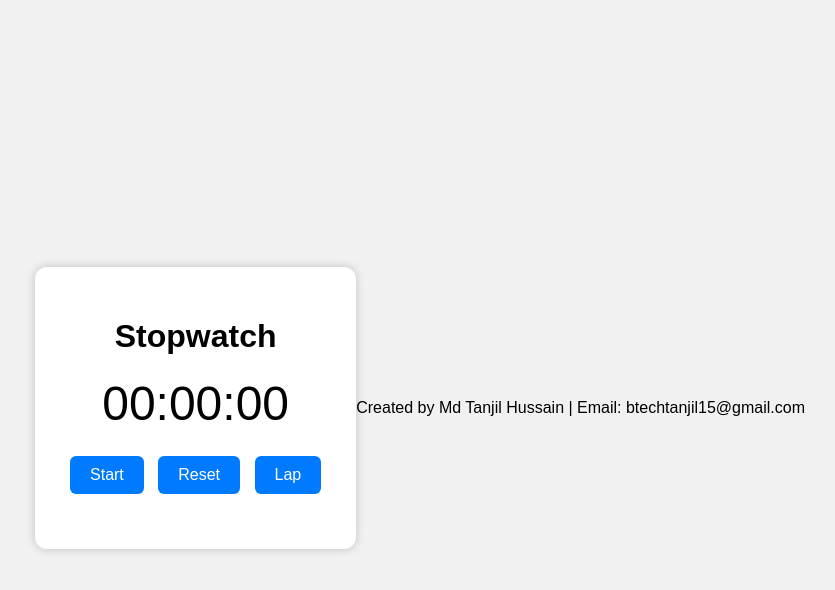
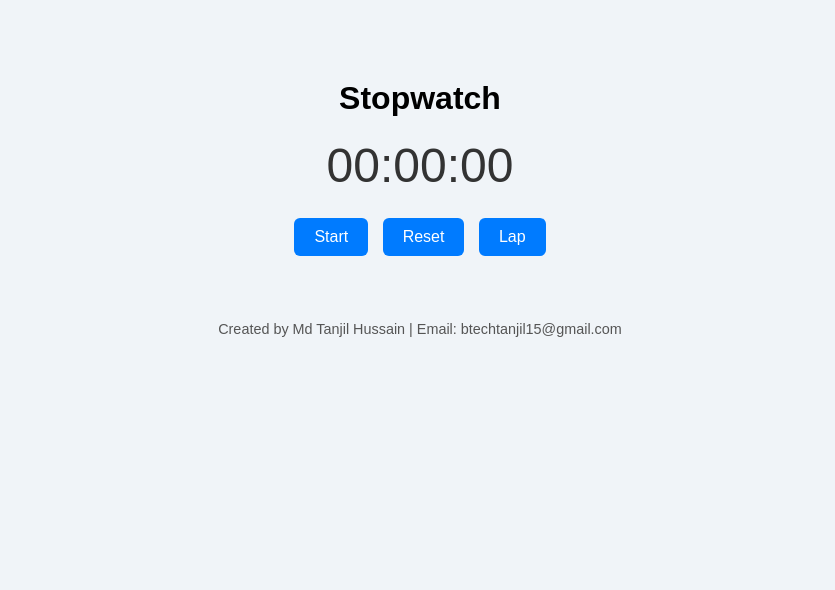
Before and after one commit to tanju-123/PRODIGY_TASK_02, a plain HTML site: page index.html in a window 1280 px wide. Shown: the whole page, without its empty margins (220-1055 px from the left). Drawn offline with Linux system fonts and the light colour scheme.

Commit message:
Update style.css

```diff
--- a/style.css
+++ b/style.css
@@ -1,37 +1,33 @@
 body {
   font-family: Arial, sans-serif;
-  background: #f1f1f1;
-  display: flex;
-  justify-content: center;
-  align-items: center;
-  height: 100vh;
+  background: #f0f4f8;
+  text-align: center;
+  margin: 0;
+  padding: 0;
 }
 
 .container {
-  text-align: center;
-  background: #fff;
-  padding: 30px;
-  border-radius: 12px;
-  box-shadow: 0 0 10px rgba(0,0,0,0.2);
+  margin-top: 80px;
 }
 
 #display {
   font-size: 3em;
   margin: 20px 0;
+  color: #333;
 }
 
-button {
+.buttons button {
+  padding: 10px 20px;
   margin: 5px;
-  padding: 10px 20px;
-  font-size: 1em;
+  font-size: 16px;
+  background-color: #007BFF;
+  color: white;
   border: none;
+  cursor: pointer;
   border-radius: 6px;
-  cursor: pointer;
-  background-color: #007bff;
-  color: white;
 }
 
-button:hover {
+.buttons button:hover {
   background-color: #0056b3;
 }
 
@@ -39,4 +35,13 @@ button:hover {
   margin-top: 20px;
   list-style-type: decimal;
   text-align: left;
+  max-width: 300px;
+  margin-left: auto;
+  margin-right: auto;
 }
+
+footer {
+  margin-top: 60px;
+  font-size: 0.9em;
+  color: #555;
+}
```
